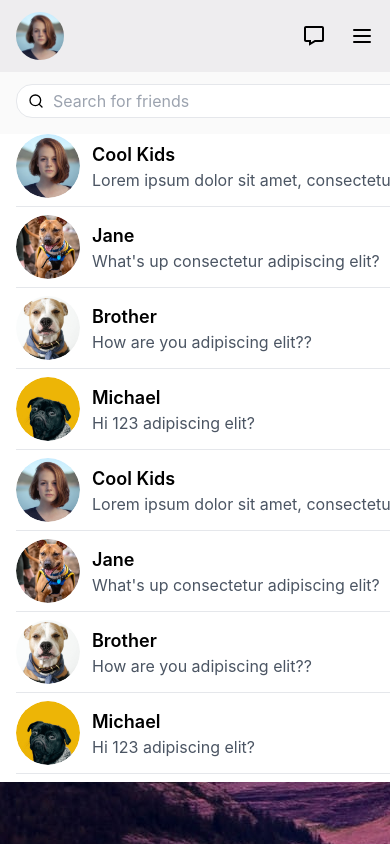
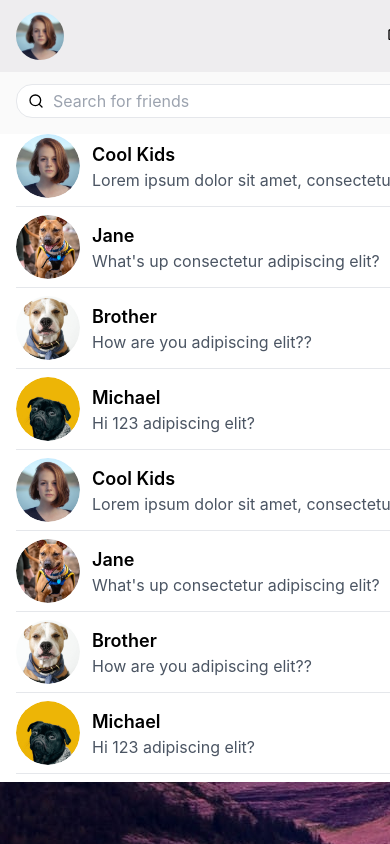
Before and after one commit to zidisw/React_Whatsapp, a React (Create React App) app: page / in a window 390 px wide. Shown: the top 844 px of the page. Built offline with nearby package versions, Linux system fonts and the light colour scheme.

Commit message:
navbar component styling to index.css

```diff
--- a/src/components/Navbar.js
+++ b/src/components/Navbar.js
@@ -5,13 +5,13 @@ import { HiOutlineMenu } from "react-icons/hi";
 
 const Navbar = () => {
   return (
-    <div className="flex items-center justify-between px-4 pt-2 pb-2 bg-[#eeedef] h-[4.5rem] w-screen md:w-full md:rounded-tl-[2rem]">
-      <div className="w-12  h-12 flex ">
-        <img src={profile} alt="" className="object-cover  rounded-full" />
+    <div className="navBar">
+      <div className="profilePic">
+        <img src={profile} alt="" className="profilePicImage" />
       </div>
-      <div className="flex items-center gap-6">
-        <BiMessage className="w-6 h-6" />
-        <HiOutlineMenu className="w-6 h-6" />
+      <div className="navBarIcons">
+        <BiMessage className="navBarIcon" />
+        <HiOutlineMenu className="navBarIcon" />
       </div>
     </div>
   );
--- a/src/index.css
+++ b/src/index.css
@@ -43,3 +43,44 @@ code {
   border-radius: 1rem;
   outline-width: 0;
 }
+
+.navBar{
+  display: flex;
+  padding-left: 1rem;
+  padding-right: 1rem;
+  padding-top: 0.5rem;
+  padding-bottom: 0.5rem;
+  justify-content: space-between;
+  align-items: center;
+  background: #eeedef;
+  height: 4.5rem;
+}
+
+.navBar .profilePic{
+  display: flex;
+  width: 3rem;
+  height: 3rem;
+}
+
+.navBar .profilePicImage{
+  object-fit: cover;
+  border-radius: 9999px;
+}
+
+.navBar .navBarIcons{
+  display: flex;
+  align-items: center;
+  gap: 1.5rem;
+}
+
+.navbar .navBarIcon{
+  width: 1.5rem;
+  height: 1.5rem;
+}
+
+@media (min-width: 768px) {
+  .navBar{
+    border-top-left-radius: 2rem;
+    width: 100%;
+  }
+ }
```
